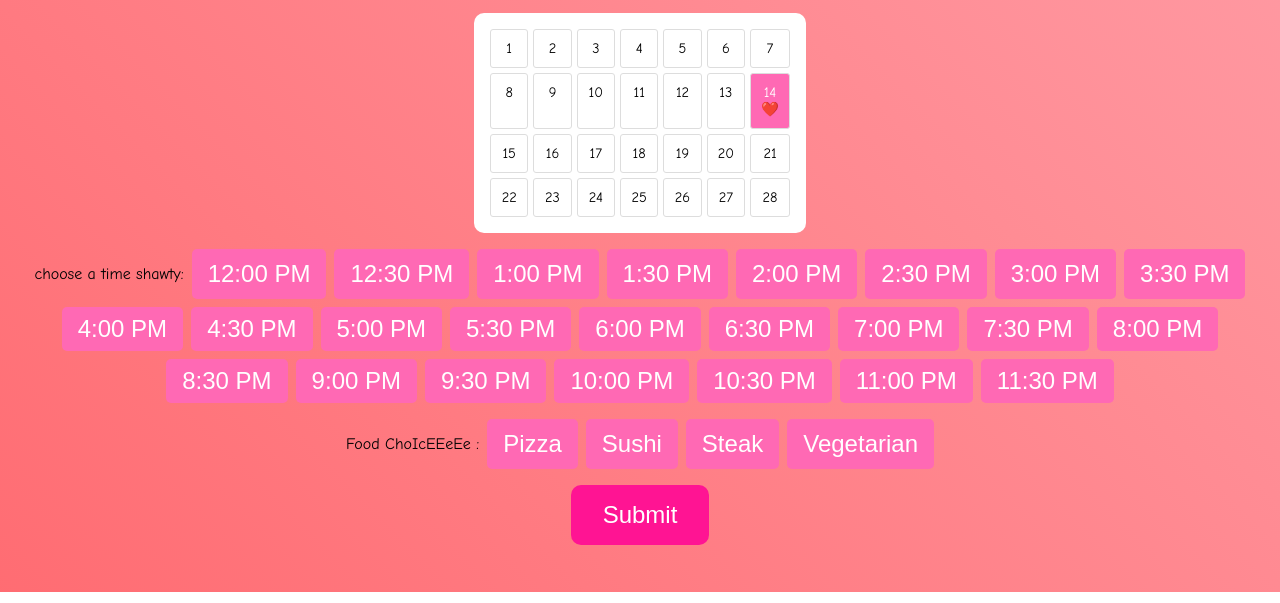
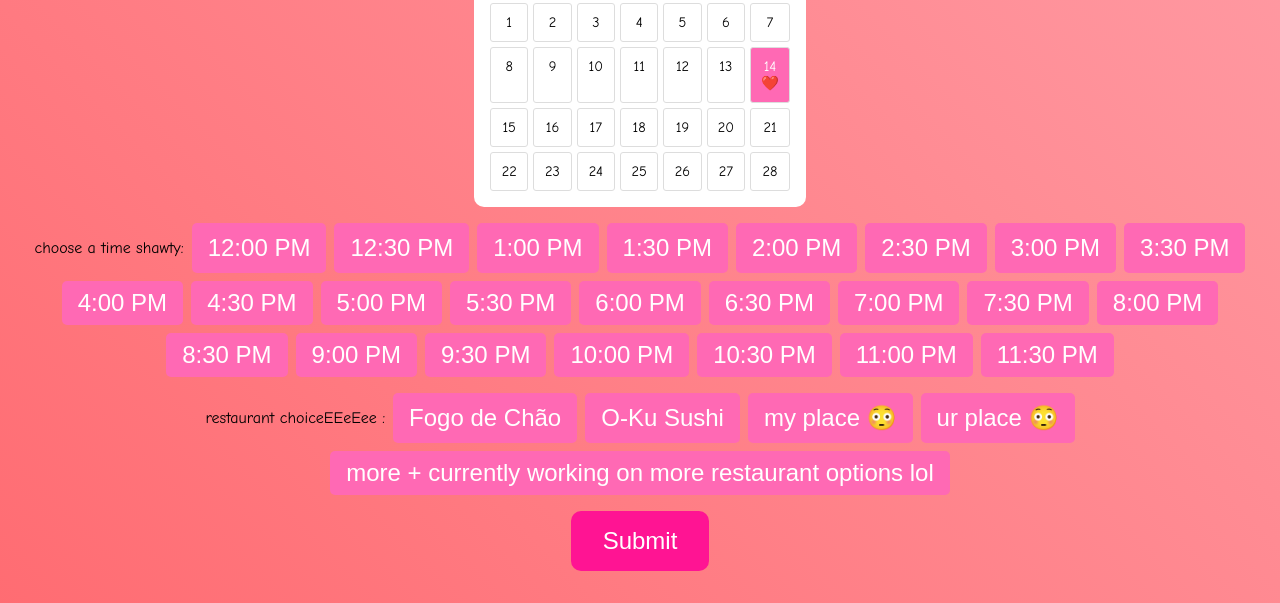
Before and after one commit to bunlu3/bemyvalentine.github.io, a plain HTML site: page index.html in a window 1280 px wide. Both pictures are taken after a click on the button "Yes". Shown: the part 208-811 px from the top of the page. Drawn offline with Linux system fonts and the light colour scheme.

Commit message:
last changes

```diff
--- a/index.html
+++ b/index.html
@@ -197,6 +197,22 @@
                 opacity: 0;
             }
         }
+
+        /* Added Sparkle Effect */
+        @keyframes sparkle {
+            0%, 100% { opacity: 0; transform: scale(0.5); }
+            50% { opacity: 1; transform: scale(1); }
+        }
+
+        .sparkle {
+            position: absolute;
+            width: 5px;
+            height: 5px;
+            background-color: yellow;
+            border-radius: 50%;
+            animation: sparkle 1s infinite;
+        }
+
     </style>
 </head>
 <body>
@@ -233,11 +249,12 @@
             </script>
         </div>
         <div class="food-option">
-            <p>Food ChoIcEEeEe :</p>
-            <button onclick="toggleActive(this)">Pizza</button>
-            <button onclick="toggleActive(this)">Sushi</button>
-            <button onclick="toggleActive(this)">Steak</button>
-            <button onclick="toggleActive(this)">Vegetarian</button>
+            <p>restaurant choiceEEeEee :</p>
+            <button onclick="toggleActive(this)">Fogo de Chão</button>
+            <button onclick="toggleActive(this)">O-Ku Sushi</button>
+            <button onclick="toggleActive(this)">my place 😳</button>
+            <button onclick="toggleActive(this)">ur place 😳</button>
+            <button onclick="toggleActive(this)">more + currently working on more restaurant options lol</button>
         </div>
         <button class="submit-button">Submit</button>
     </div>
@@ -311,14 +328,7 @@
             for (let sibling of siblings) sibling.classList.remove('active');
             element.classList.add('active');
         }
-        document.addEventListener('mousemove', (e) => {
-            const heart = document.createElement('div');
-            heart.classList.add('heart');
-            heart.style.left = `${e.pageX}px`;
-            heart.style.top = `${e.pageY}px`;
-            document.body.appendChild(heart);
-            setTimeout(() => heart.remove(), 2000);
-        });
+
     </script>
 </body>
 </html>
```
